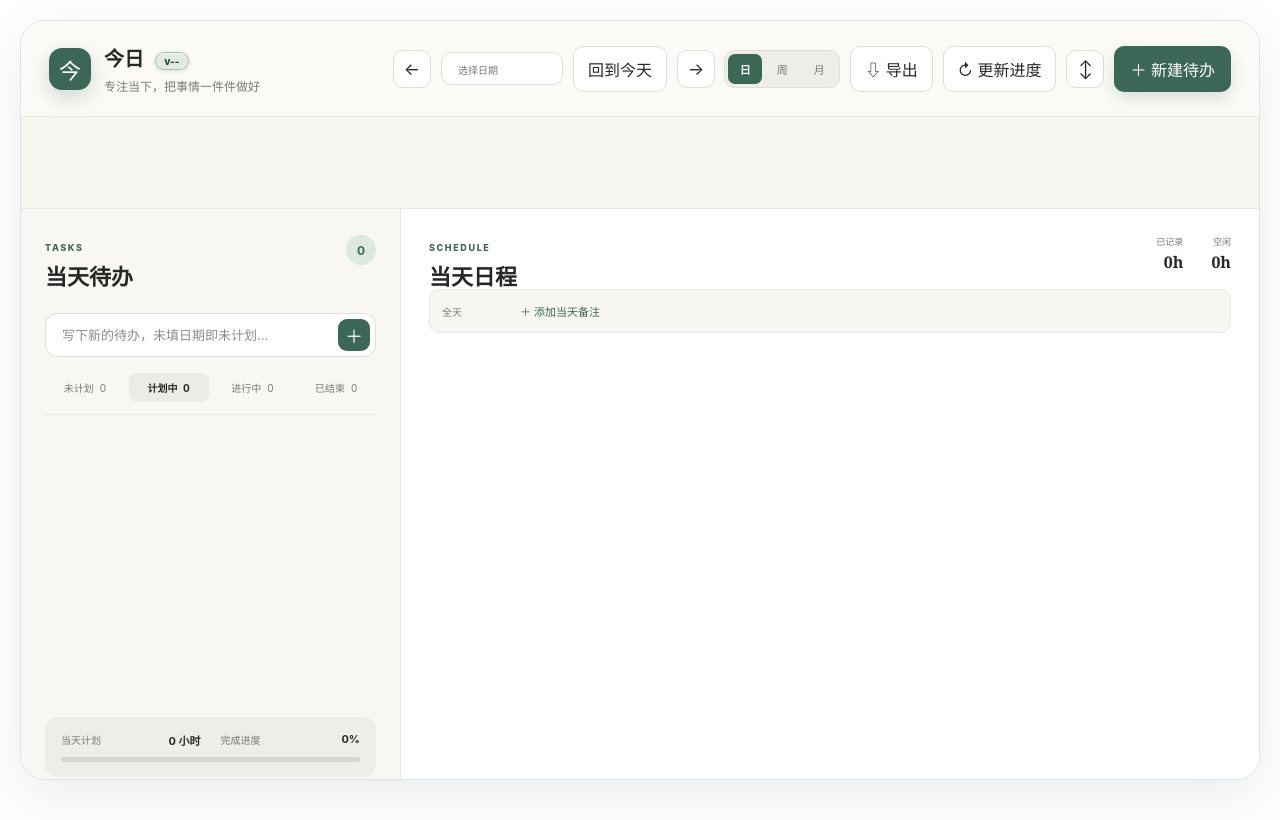
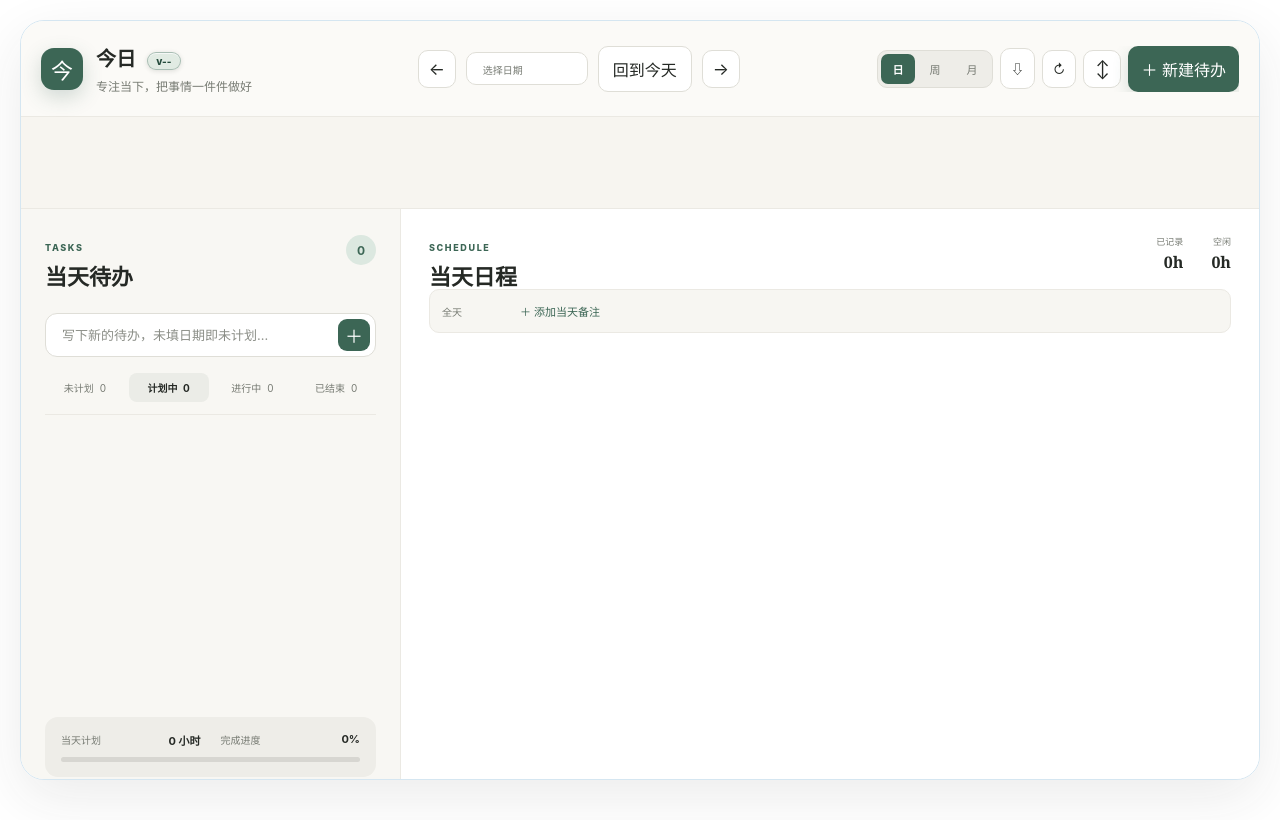
Before and after one commit to ceceliahappyday/EveryTime, an Electron app: page index.html in a window 1280 px wide. Drawn offline with Linux system fonts and the light colour scheme; no server answers.

Commit message:
Fix wide header layout

```diff
--- a/package.json
+++ b/package.json
@@ -1,6 +1,6 @@
 {
   "name": "today-daily-planner",
-  "version": "2.0.12",
+  "version": "2.0.13",
   "private": true,
   "description": "桌面浮窗日程与待办记事本",
   "main": "main.js",
--- a/styles.css
+++ b/styles.css
@@ -54,7 +54,8 @@ button { color: inherit; }
 .topbar {
   height: 96px;
   display: grid;
-  grid-template-columns: minmax(0, .9fr) auto minmax(0, 1.35fr);
+  grid-template-columns: minmax(230px, .8fr) minmax(180px, auto) minmax(0, 1.6fr);
+  column-gap: 16px;
   align-items: center;
   padding: 0 28px;
   border-bottom: 1px solid var(--line-soft);
@@ -86,8 +87,18 @@ button { color: inherit; }
   vertical-align: middle;
 }
 
-.date-controls { justify-content: center; gap: 10px; }
-.header-actions { justify-content: flex-end; gap: 10px; min-width: 0; }
+.date-controls { justify-content: center; gap: 10px; min-width: 180px; }
+.header-actions {
+  justify-content: flex-end;
+  gap: 10px;
+  min-width: 0;
+  overflow-x: auto;
+  overflow-y: hidden;
+  overscroll-behavior-x: contain;
+  scrollbar-width: none;
+}
+.header-actions::-webkit-scrollbar { width: 0; height: 0; }
+.header-actions > * { flex: 0 0 auto; }
 .header-actions button { white-space: nowrap; }
 .window-controls { gap: 3px; margin-left: 2px; }
 body.in-desktop .window-controls { display: flex; }
@@ -150,7 +161,8 @@ body.month-mode .workspace { height: calc(100vh - 116px); }
 .week-days {
   height: 100%;
   display: grid;
-  grid-template-columns: repeat(5, 1fr);
+  grid-template-columns: repeat(5, minmax(150px, 260px));
+  justify-content: space-between;
   gap: 8px;
 }
 .day-button {
@@ -1351,6 +1363,18 @@ body.in-desktop.glass-mode .settings-info strong { color: #f3f8fb; }
 body.compact { --hour-height: 58px; }
 body.compact .task-card { padding-top: 10px; padding-bottom: 10px; }
 
+@media (max-width: 1380px) {
+  .topbar {
+    grid-template-columns: minmax(200px, .75fr) minmax(170px, auto) minmax(0, 1fr);
+    column-gap: 10px;
+    padding: 0 20px;
+  }
+  .header-actions { gap: 7px; }
+  .header-actions > .soft-button { padding-left: 10px; padding-right: 10px; font-size: 0; }
+  .header-actions > .soft-button::first-letter { font-size: 13px; }
+  .primary-button { padding-left: 13px; padding-right: 13px; }
+}
+
 @media (max-width: 1120px) {
   .topbar { grid-template-columns: auto 1fr; padding: 0 18px; }
   .date-controls { display: none; }
```
Also changed, not shown: 1 other file.
